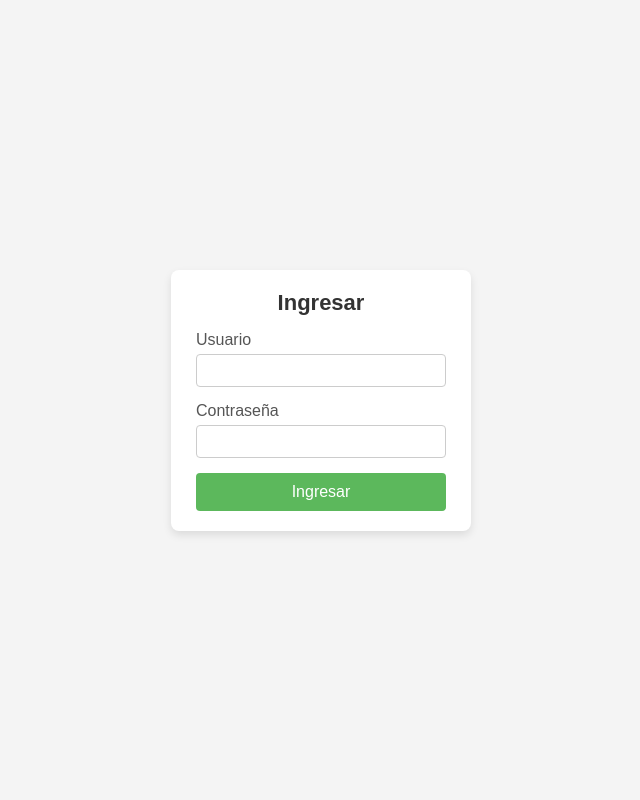
After one commit to Jhoansbr/Restaurante, a Django app: page /login/ in a window 1280 px wide. The commit adds this page. Shown: the whole page, without its empty margins (319-959 px from the left). Run offline with Django 5.2, Linux system fonts and the light colour scheme.

Commit message:
Descripción de los cambios realizados

```diff
--- a/Restaurante/Restaurante/static/css/style.css
+++ b/Restaurante/Restaurante/static/css/style.css
@@ -135,3 +135,66 @@ h1 {
     margin-left: 200px;
     font-size: 2.5em;
 }
+
+.nuevo-login-contenedor * {
+    margin: 0;
+    padding: 0;
+    box-sizing: border-box;
+    font-family: Arial, sans-serif;
+}
+
+.nuevo-login-contenedor {
+    display: flex;
+    justify-content: center;
+    align-items: center;
+    min-height: 100vh;
+    background-color: #f4f4f4;
+}
+
+.nuevo-login-contenedor .login-container {
+    background: white;
+    padding: 20px 25px;
+    border-radius: 8px;
+    box-shadow: 0 4px 8px rgba(0, 0, 0, 0.1);
+    max-width: 300px;
+    width: 100%;
+}
+
+.nuevo-login-contenedor .login-form h2 {
+    margin-bottom: 15px;
+    font-size: 22px;
+    color: #333;
+    text-align: center;
+}
+
+.nuevo-login-contenedor .input-group {
+    margin-bottom: 15px;
+}
+
+.nuevo-login-contenedor .input-group label {
+    display: block;
+    margin-bottom: 5px;
+    color: #555;
+}
+
+.nuevo-login-contenedor .input-group input {
+    width: 100%;
+    padding: 8px 10px;
+    border: 1px solid #ccc;
+    border-radius: 4px;
+}
+
+.nuevo-login-contenedor button {
+    width: 100%;
+    padding: 10px 15px;
+    border: none;
+    background-color: #5cb85c;
+    color: white;
+    font-size: 16px;
+    border-radius: 4px;
+    cursor: pointer;
+}
+
+.nuevo-login-contenedor button:hover {
+    background-color: #4cae4c;
+}
--- /dev/null
+++ b/Restaurante/Restaurante/templates/login.html
@@ -0,0 +1,28 @@
+<!DOCTYPE html>
+<html lang="es">
+<head>
+    <meta charset="UTF-8">
+    <meta name="viewport" content="width=device-width, initial-scale=1.0">
+    <title>Formulario de Login</title>
+    {% load static %}
+    <link rel="stylesheet" href="{% static 'css/style.css' %}">
+</head>
+<body>
+    <div class="nuevo-login-contenedor">
+        <div class="login-container">
+            <form class="login-form">
+                <h2>Ingresar</h2>
+                <div class="input-group">
+                    <label for="username">Usuario</label>
+                    <input type="text" id="username" name="username" required>
+                </div>
+                <div class="input-group">
+                    <label for="password">Contraseña</label>
+                    <input type="password" id="password" name="password" required>
+                </div>
+                <button type="submit">Ingresar</button>
+            </form>
+        </div>
+    </div>
+</body>
+</html>
--- a/Restaurante/Restaurante/urls.py
+++ b/Restaurante/Restaurante/urls.py
@@ -21,4 +21,5 @@ from . import views
 urlpatterns = [
       path('admin/', admin.site.urls),
       path('', views.home, name='home'),
+      path('login/', views.login, name='login'),
   ]
--- a/Restaurante/Restaurante/views.py
+++ b/Restaurante/Restaurante/views.py
@@ -2,3 +2,5 @@ from django.shortcuts import render
 
 def home(request):
       return render(request, 'index.html')
+def login(request):
+      return render(request,'login.html')
```
